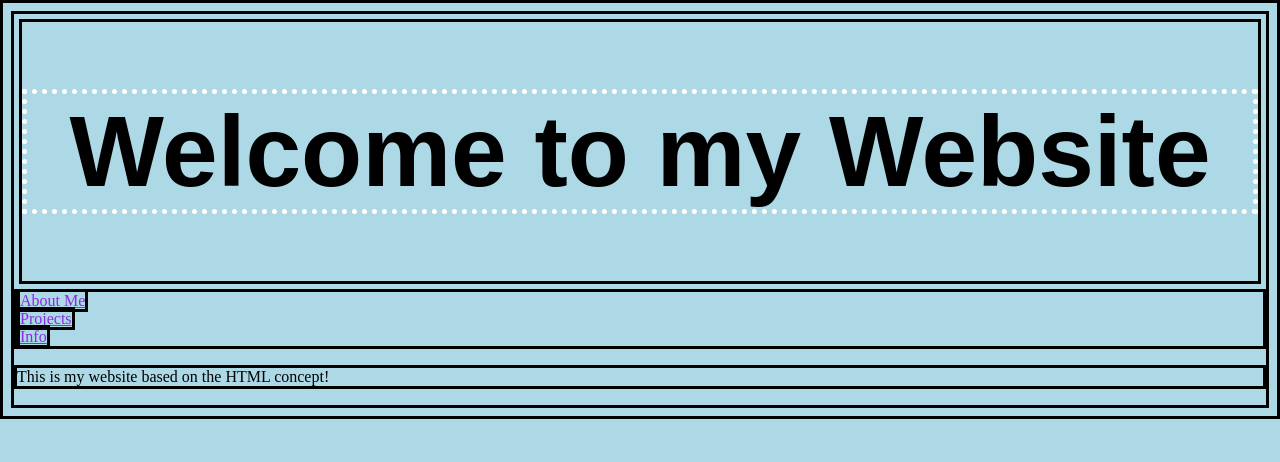
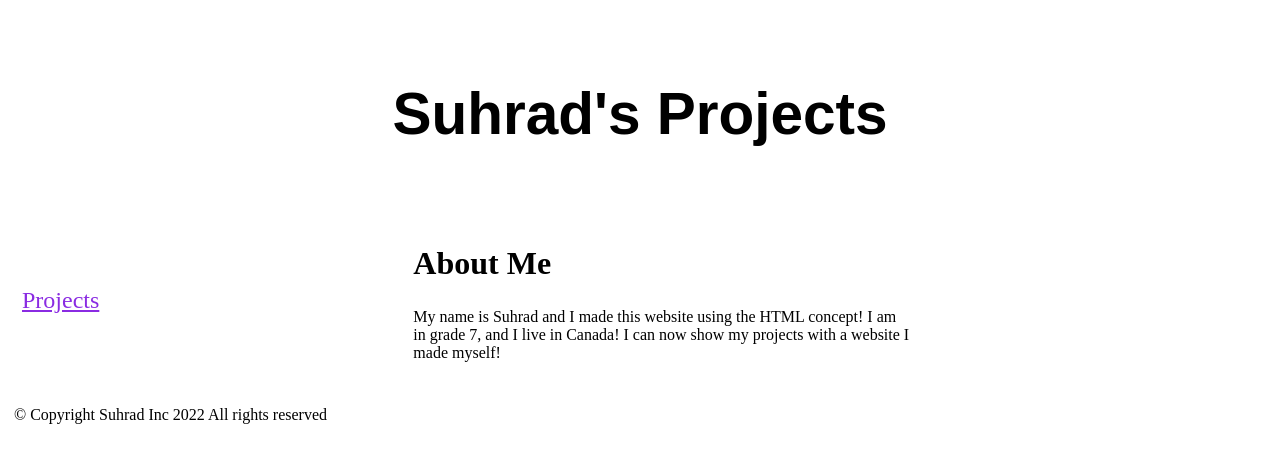
Before and after one commit to SuhradPatel19/html-class-2, a plain HTML site: page index.html in a window 1280 px wide. Drawn offline with Linux system fonts and the light colour scheme.

Commit message:
Visual Changes and more

```diff
--- a/index.html
+++ b/index.html
@@ -2,39 +2,43 @@
 <html>
   <head>
     <style>
-        *{
-     border:solid 3px black;
+      * {
+        padding: 2px;
       }
-
     </style>
 
-
-        <title>My First Website Test</title>
-        <link rel="stylesheet" type="text/css" href="style.css"/>
-
+    <title>Suhrad's Projects</title>
+    <link rel="stylesheet" type="text/css" href="style.css" />
   </head>
 
   <body>
     <div id="header">
-        <h1>Welcome to my Website</h1>
+      <h3>Suhrad's Projects</h3>
     </div>
-    <div class = "links">
 
+    <table>
+      <tr>
+        <td>
+          <div class="links">
+            <a href="project.html"> Projects </a>
+          </div>
+        </td>
 
-        <a href = "aboutme.html"> About Me </a>
-    </br>
-        <a href = "project.html"> Projects </a>
-    </br>
-        <a href=" info.html">Info</a>
+        <td>
+          <link rel="stylesheet" type="text/css" href="style.css" />
 
+          <div class="aboutMe">
+            <h1>About Me</h1>
+            <p>
+              My name is Suhrad and I made this website using the HTML concept!
+              I am in grade 7, and I live in Canada! I can now show my projects
+              with a website I made myself!
+            </p>
           </div>
-        <p>This is my website based on the HTML concept!</p>
+        </td>
+      </tr>
+    </table>
 
-
-
-
+    <p>&copy; Copyright Suhrad Inc 2022 All rights reserved</p>
   </body>
-
-
-
 </html>
--- a/style.css
+++ b/style.css
@@ -1,33 +1,56 @@
-
-
-
-a:visited{
-    color:rgb(2, 1, 2)
+.grid {
+  display: flex;
+  flex-wrap: wrap;
+  justify-content: space-evenly;
 }
 
-a:link{
-    color:blueviolet
+a {
+  display: flex;
+  justify-content: flex-start;
 }
 
-.item:hover img{
-    opacity: 0.33;
-
+a:active {
+  background: antiquewhite;
+  color: white;
 }
 
-body{
-    background-color: lightblue;
-
-}
-#header{
-    font-size:50px;
-    text-align: center;
-    font-family: 'Montserrat', sans-serif;
-    margin: 5px;
-    /* padding-right: 50px */
-
-
+a:visited {
+  color: rgb(2, 1, 2);
 }
 
-#header h1{
-    border:dotted 5px white
+a:link {
+  color: blueviolet;
 }
+
+a:hover {
+  color: orange;
+  transform: scale(1.01);
+}
+.item:hover img {
+  opacity: 0.33;
+}
+.item {
+  margin: 100px;
+  border-width: 20px;
+  border-color: aquamarine;
+  display: flex;
+}
+
+body {
+  background-color: white;
+}
+#header {
+  font-size: 50px;
+  text-align: center;
+  font-family: "Montserrat", sans-serif;
+  margin: 5px;
+}
+
+.links {
+  font-size: x-large;
+  margin-right: 300px;
+}
+
+.aboutMe {
+  width: 500px;
+}
```
Also changed, not shown: aboutme.html (deleted, +0 -23 lines), project.html (+74 -37 lines), info.html (deleted). Lines whose indentation alone changed are shown as unchanged.
